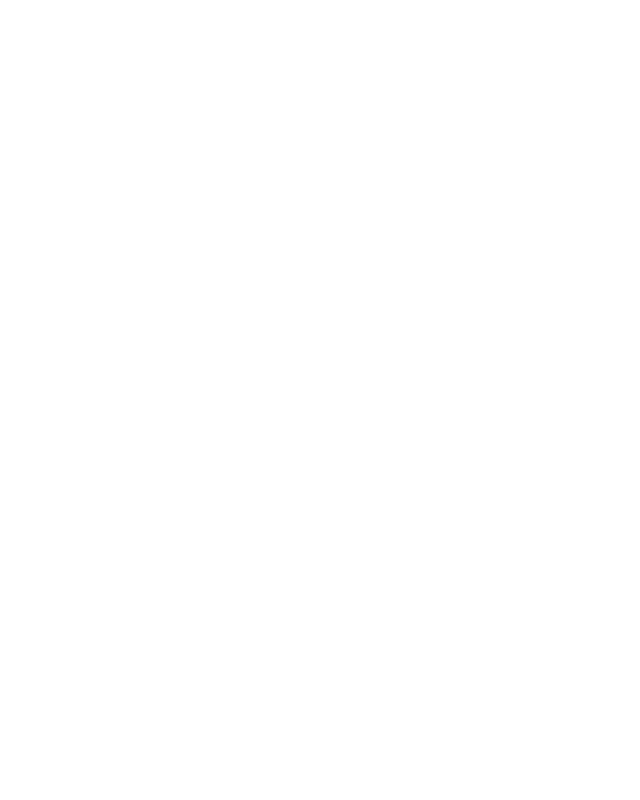
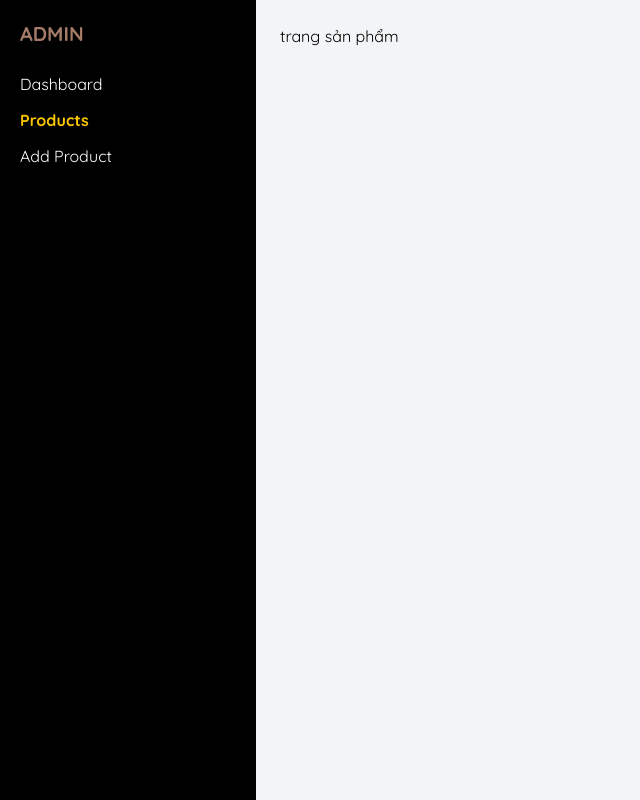
Before and after one commit to NHuuSiuuuu/webnhuc, a React (Vite) app: page /admin/products in a window 1280 px wide. Before the commit this address had no page. Shown: the whole page, without its empty margins (0-640 px from the left). Built offline with nearby package versions, Linux system fonts and the light colour scheme.

Commit message:
Thêm sane phẩm

```diff
--- a/package.json
+++ b/package.json
@@ -23,6 +23,7 @@
     "react": "^19.2.0",
     "react-dom": "^19.2.0",
     "react-router": "^7.11.0",
+    "react-router-dom": "^7.12.0",
     "react-slick": "^0.31.0",
     "slick-carousel": "^1.8.1",
     "sonner": "^2.0.7",
--- /dev/null
+++ b/src/components/admin/SideBar.jsx
@@ -0,0 +1,39 @@
+import { NavLink } from "react-router-dom";
+
+function Sidebar() {
+  return (
+    <aside className="w-64 p-5 text-white bg-black">
+      <h2 className="mb-6 text-xl font-bold">ADMIN</h2>
+
+      <nav className="flex flex-col gap-3">
+        <NavLink
+          to="/admin"
+          end
+          className={({ isActive }) =>
+            isActive ? "text-yellow-400 font-bold" : "hover:text-yellow-400"
+          }
+        >
+          Dashboard
+        </NavLink>
+        <NavLink
+          to="/admin/products"
+          className={({ isActive }) =>
+            isActive ? "text-yellow-400 font-bold" : "hover:text-yellow-400"
+          }
+        >
+          Products
+        </NavLink>
+        <NavLink
+          to="/admin/products/create"
+          className={({ isActive }) =>
+            isActive ? "text-yellow-400 font-bold" : "hover:text-yellow-400"
+          }
+        >
+          Add Product
+        </NavLink>
+      </nav>
+    </aside>
+  );
+}
+
+export default Sidebar;
--- /dev/null
+++ b/src/components/admin/layout/LayoutDefault.jsx
@@ -0,0 +1,15 @@
+import { Outlet } from "react-router-dom";
+import Sidebar from "@/components/admin/Sidebar";
+
+function AdminLayout() {
+  return (
+    <div className="flex min-h-screen bg-gray-100">
+      <Sidebar />
+      <main className="flex-1 p-6">
+        <Outlet />
+      </main>
+    </div>
+  );
+}
+
+export default AdminLayout;
--- /dev/null
+++ b/src/pages/admin/DashBoard.jsx
@@ -0,0 +1,7 @@
+function DashBoard() {
+    return (
+      <h1>  Trang chủ</h1>
+     );
+}
+
+export default DashBoard;
--- /dev/null
+++ b/src/pages/admin/product/ProductAdmin.jsx
@@ -0,0 +1,5 @@
+function ProductAdmin() {
+    return ( <p>trang sản phẩm</p> );
+}
+
+export default ProductAdmin;
--- a/src/routes/index.route.jsx
+++ b/src/routes/index.route.jsx
@@ -3,6 +3,9 @@
 import Collection from "../components/products/Collection";
 import ProductDetail from "../components/products/ProductDetail";
 import Cart from "../components/products/Card";
+import LayoutDefaultAdmin from "@/components/admin/layout/LayoutDefault";
+import DashBoard from "@/pages/admin/DashBoard";
+import ProductAdmin from "@/pages/admin/product/ProductAdmin";
 
 export const routes = [
   {
@@ -10,7 +13,7 @@
     element: <LayoutDefault />,
     children: [
       {
-        path: "/",
+        index: true,
         element: <HomePage />,
       },
       {
@@ -27,4 +30,18 @@
       },
     ],
   },
+  {
+    path: "/admin",
+    element: <LayoutDefaultAdmin />,
+    children: [
+      {
+        index: true,
+        element: <DashBoard />,
+      },
+      {
+        path: "products",
+        element: <ProductAdmin />,
+      },
+    ],
+  },
 ];
```
Also changed, not shown: 1 other file (tests, documents, lock files or other folders).
